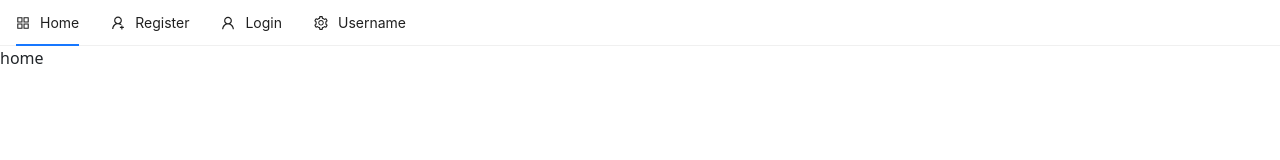
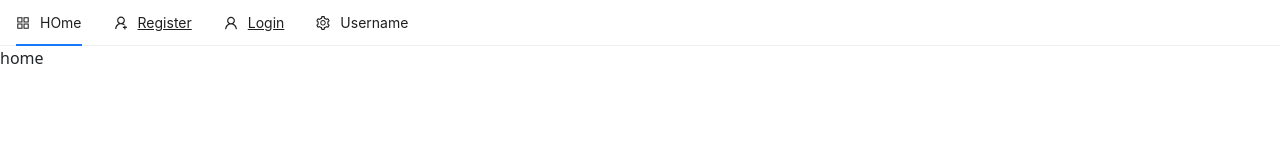
Before and after one commit to ProgramerSalar/ecommerce-frontent, a React (Create React App) app: page / in a window 1280 px wide. Shown: the top 160 px of the page. Built offline with nearby package versions, Linux system fonts and the light colour scheme.

Commit message:
React Router Link

```diff
--- a/src/components/nav/Header.js
+++ b/src/components/nav/Header.js
@@ -6,6 +6,7 @@
   UserOutlined,
   UserAddOutlined,
 } from "@ant-design/icons";
+import { Link } from "react-router-dom";
 
 const { SubMenu, Item } = Menu;
 
@@ -20,15 +21,15 @@
   return (
     <Menu onClick={handleClick} selectedKey={[current]} mode="horizontal">
       <Item key="home" icon={<AppstoreOutlined />}>
-        Home
+        <Link to="/">HOme</Link>
       </Item>
 
       <Item key="register" icon={<UserAddOutlined />}>
-        Register
+        <Link to="/register">Register</Link>
       </Item>
 
       <Item key="login" icon={<UserOutlined />} className="float-right">
-        Login
+        <Link to="/login">Login</Link>
       </Item>
 
       <SubMenu icon={<SettingOutlined />} title="Username">
```
